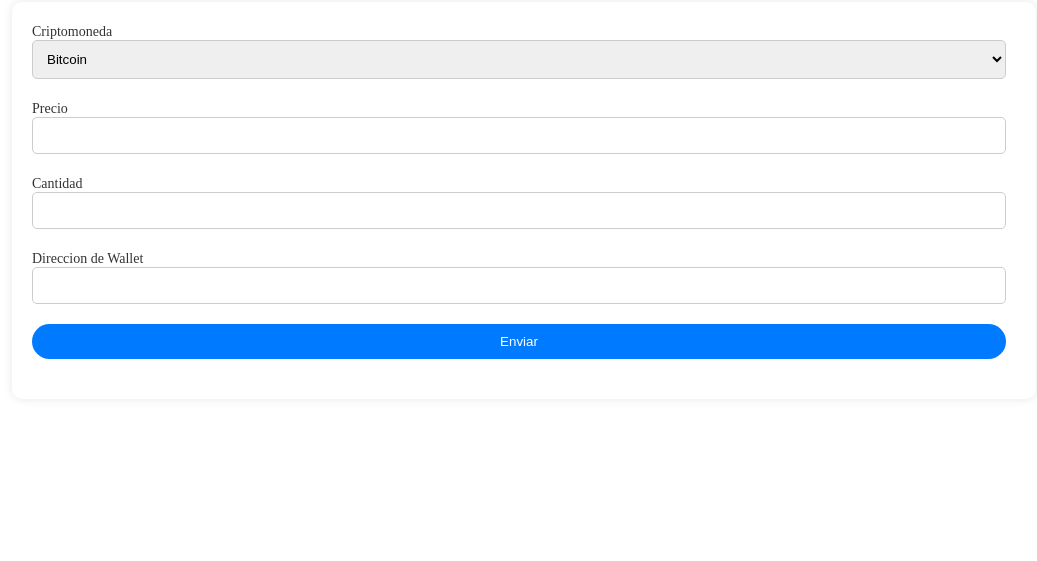
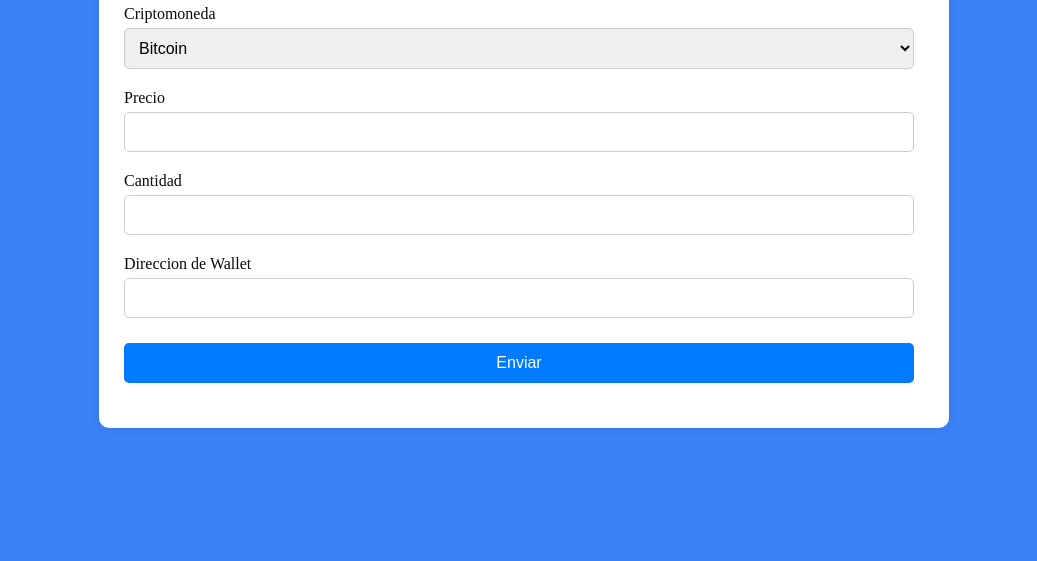
Before and after one commit to iaw-2024/francofeuilles-1-html-css, a plain HTML site: page formulario/html_css/index.html in a window 1280 px wide. Shown: the part 239-800 px from the top of the page, without its empty margins (116-1153 px from the left). Drawn offline with Linux system fonts and the light colour scheme.

Commit message:
Modifica el estilo de los formularios

```diff
--- a/formulario/bootstrap/style.css
+++ b/formulario/bootstrap/style.css
@@ -1,5 +1,5 @@
 body {
-    background-color: #f8f9fa;
+    background-color: #3B82F6;
 }
 .centered-form {
     display: flex;
--- a/formulario/html_css/index.html
+++ b/formulario/html_css/index.html
@@ -25,7 +25,7 @@
                 </div>
                 <div>
                     <label for="cantidad">Cantidad</label>
-                    <input type="number" id="cantidad" name="cantidad" min="0">
+                    <input type="number" step="any" id="cantidad" name="cantidad" min="0">
                 </div>
                 <div>
                     <label for="wallet">Direccion de Wallet</label>
--- a/formulario/html_css/style.css
+++ b/formulario/html_css/style.css
@@ -1,4 +1,5 @@
 body {
+    background-color: #3B82F6;
     display: flex;
     justify-content: center;
     align-items: center;
@@ -7,21 +8,20 @@ body {
 }
 
 .container {
-    max-width: 80%;
+    background-color: #ffffff;
+    max-width: 800px;
     width: 100%;
-    margin: 0 auto;
-}
-
-.container form {
-    padding: 20px;
-    background-color: #fff;
+    margin: 0;
+    box-shadow: 0 0 10px rgba(0, 0, 0, 0.1);
     border-radius: 10px;
-    box-shadow: 0 0 10px rgba(0, 0, 0, 0.1);
     display: flex;
     flex-direction: column;
+    padding: 25px;
 }
 
 .container h1 {
+    color: #0B0A07;
+    font-size: 36px;
     text-align: center;
     margin-bottom: 20px;
 }
@@ -31,27 +31,29 @@ body {
 }
 
 .container label {
-    font-size: 14px;
-    color: #333;
-    margin-bottom: 5px;
+    font-size: 16px;
+    color: #0B0A07;
 }
 
 .container input,
 .container select {
     width: calc(100% - 10px);
     padding: 10px;
+    margin-top: 5px;
+    font-size: 16px;
     border: 1px solid #ccc;
     border-radius: 5px;
     box-sizing: border-box;
 }
 
 .container input[type="submit"] {
+    height: 40px;
     width: calc(100% - 10px);
-    margin: 0 auto;
+    margin-top: 5px;
     background-color: rgb(0, 123, 255);
     border: none;
     color: rgb(255, 255, 255);
     padding: 10px 20px;
-    border-radius: 20px;
+    border-radius: 5px;
     cursor: pointer;
 }
```
Also changed, not shown: formulario/bootstrap/index.html (+1 -1 lines), formulario/tailwindcss/index.html (+11 -11 lines).
